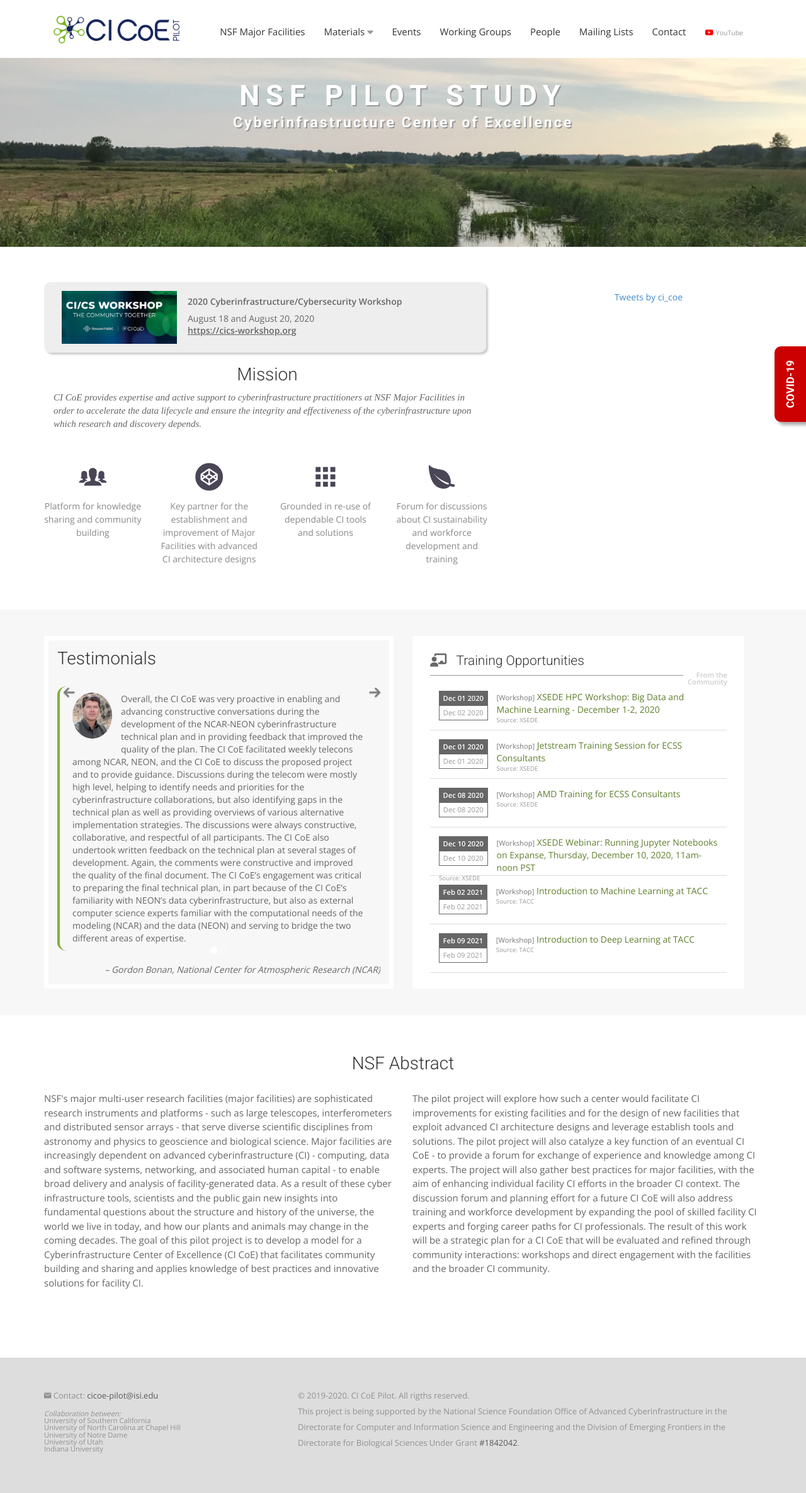
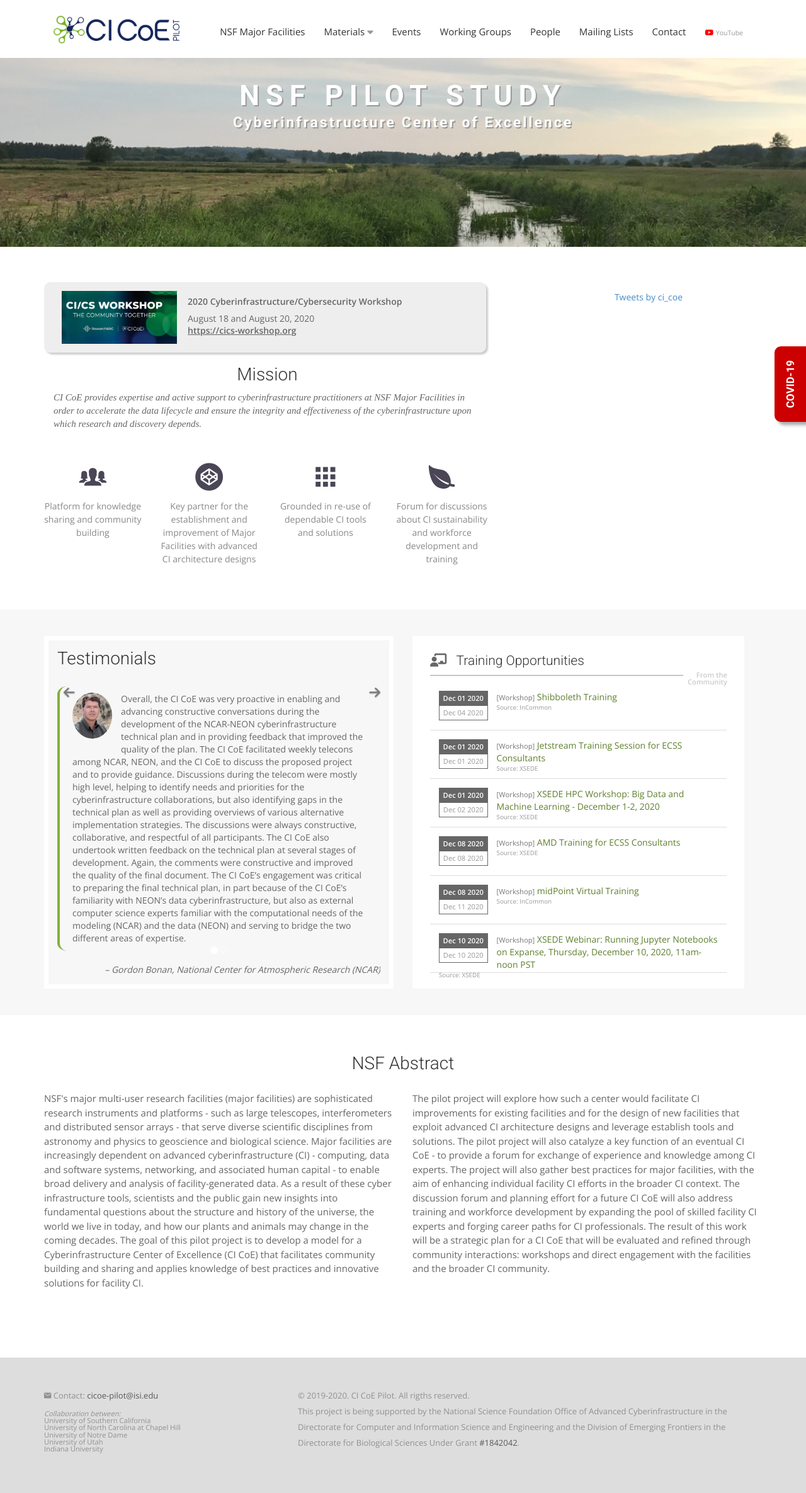
Before and after one commit to cicoe/cicoe.github.io, a Jekyll site: the page built from index.html, in a window 1280 px wide. Shown: the whole page at 63% size. Built offline with Jekyll 4.4.1, drawn with Linux system fonts in a browser that asks for light colours; nearby versions of some CDN libraries; some web fonts are replaced; comment, search, counter and statistics services are not loaded.

Commit message:
updated training events

```diff
--- a/_data/training_opportunities.yml
+++ b/_data/training_opportunities.yml
@@ -1,3 +1,17 @@
+- categroy: Workshop
+  end_date: December 04, 2020
+  source: InCommon
+  start_date: December 01, 2020
+  time: ''
+  title: Shibboleth Training
+  website: "https://incommon.org/academy/shibboleth/"
+- categroy: Workshop
+  end_date: December 01, 2020
+  source: XSEDE
+  start_date: December 01, 2020
+  time: ''
+  title: Jetstream Training Session for ECSS Consultants
+  website: "https://www.xsede.org/web/xup/course-calendar/-/training-user/class/2234/session/3895/register"
 - categroy: Workshop
   end_date: December 02, 2020
   source: XSEDE
@@ -6,19 +20,19 @@
   title: 'XSEDE HPC Workshop: Big Data and Machine Learning - December 1-2, 2020'
   website: "https://www.xsede.org/web/xup/course-calendar/-/training-user/class/2236/session/3897/register"
 - categroy: Workshop
-  end_date: December 01, 2020
-  source: XSEDE
-  start_date: December 01, 2020
-  time: ''
-  title: Jetstream Training Session for ECSS Consultants
-  website: "https://www.xsede.org/web/xup/course-calendar/-/training-user/class/2234/session/3895/register"
-- categroy: Workshop
   end_date: December 08, 2020
   source: XSEDE
   start_date: December 08, 2020
   time: ''
   title: AMD Training for ECSS Consultants
   website: "https://www.xsede.org/web/xup/course-calendar/-/training-user/class/2235/session/3896/register"
+- categroy: Workshop
+  end_date: December 11, 2020
+  source: InCommon
+  start_date: December 08, 2020
+  time: ''
+  title: midPoint Virtual Training
+  website: "https://incommon.org/academy/midpoint-evolveum/"
 - categroy: Workshop
   end_date: December 10, 2020
   source: XSEDE
```
